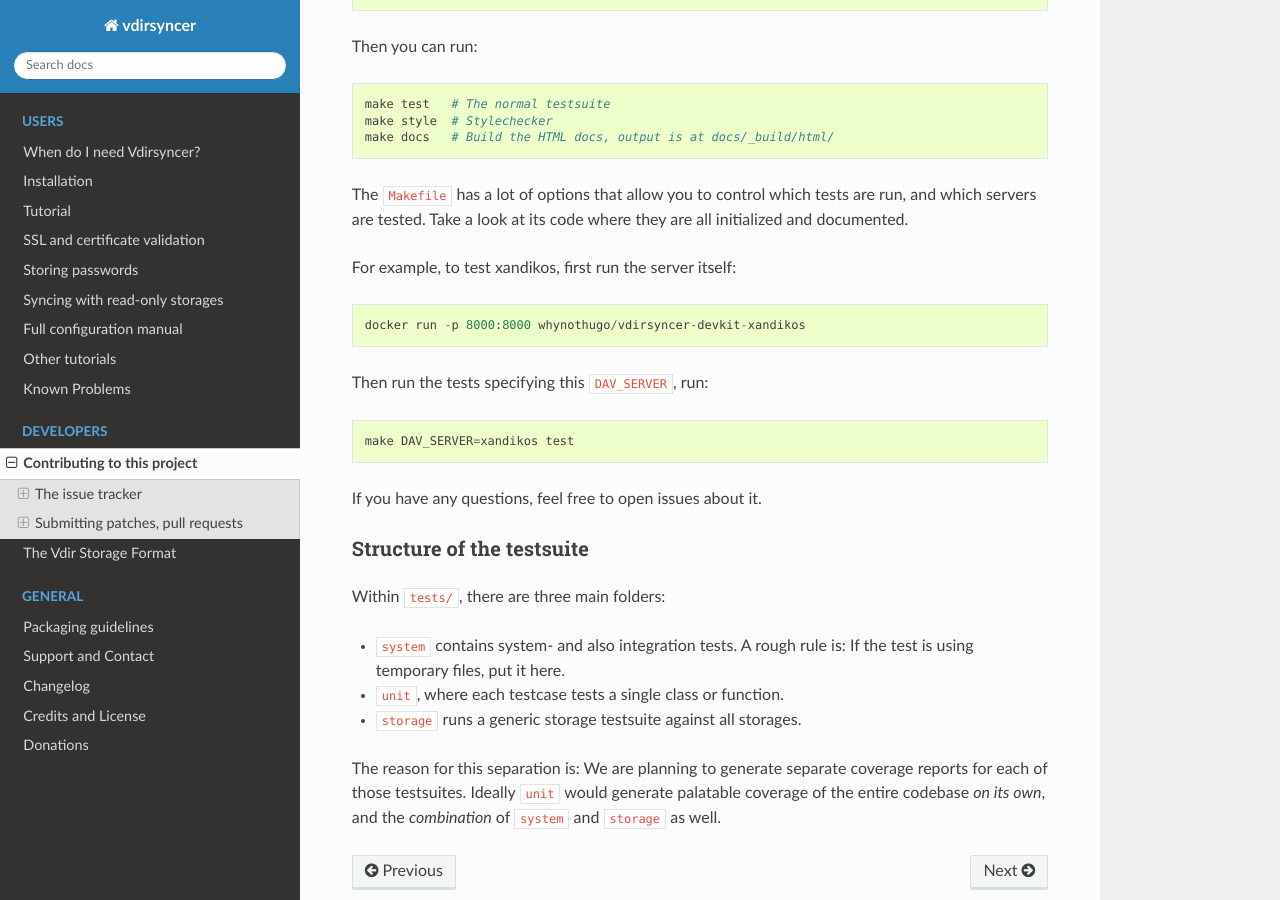
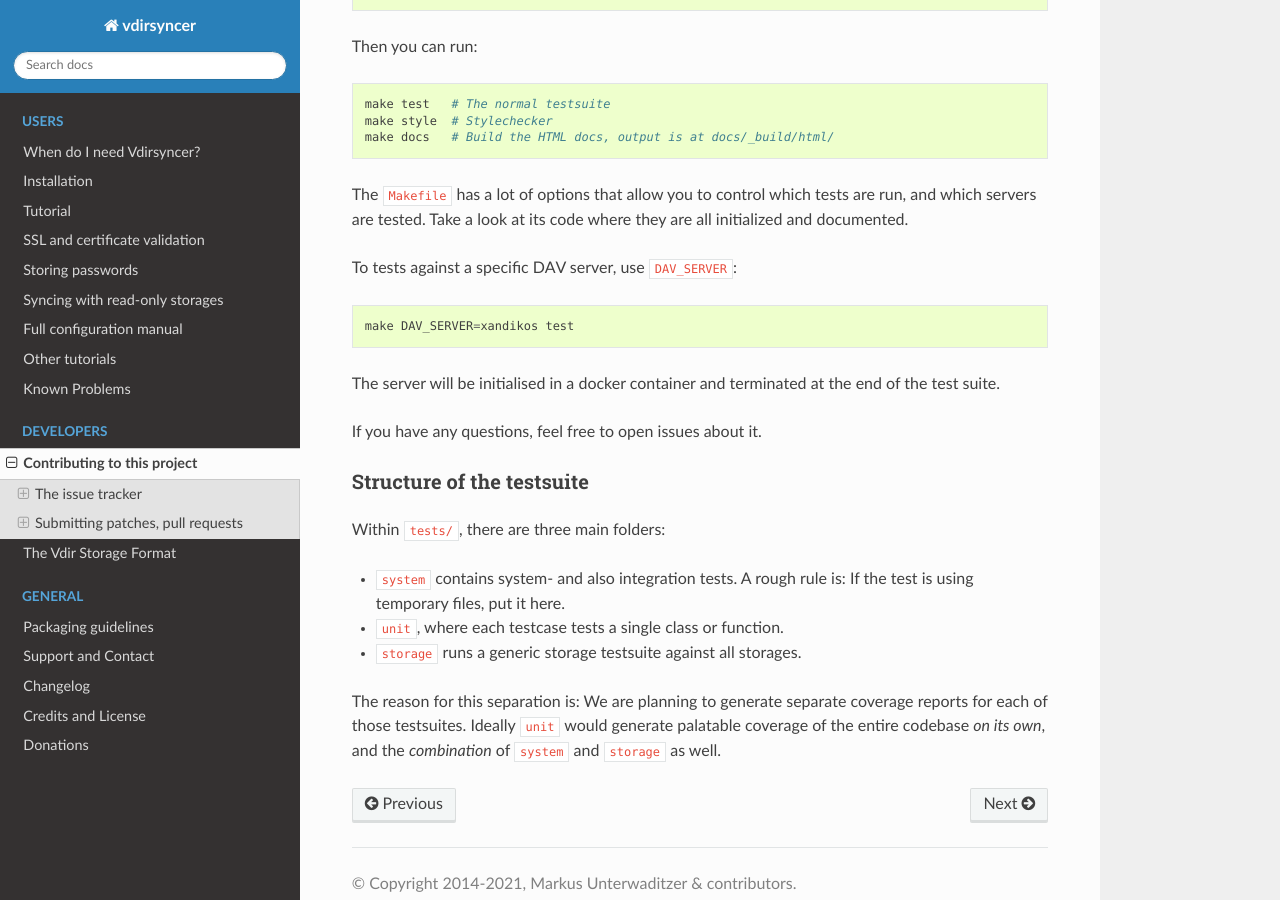
Before and after one commit to pimutils/vdirsyncer, a Sphinx documentation site: the page built from docs/contributing.rst, in a window 1280 px wide and 900 px high, scrolled down 1644 px. Built offline with Sphinx 7.4.7 and the Read the Docs theme 2.0.0, drawn with Linux system fonts in a browser that asks for light colours.

Commit message:
Update docs on test DAV servers

```diff
--- a/docs/contributing.rst
+++ b/docs/contributing.rst
@@ -100,13 +100,12 @@ The ``Makefile`` has a lot of options that allow you to control which tests are
 run, and which servers are tested. Take a look at its code where they are all
 initialized and documented.
 
-For example, to test xandikos, first run the server itself::
-
-    docker run -p 8000:8000 whynothugo/vdirsyncer-devkit-xandikos
-
-Then run the tests specifying this ``DAV_SERVER``, run::
+To tests against a specific DAV server, use ``DAV_SERVER``::
 
     make DAV_SERVER=xandikos test
+
+The server will be initialised in a docker container and terminated at the end
+of the test suite.
 
 If you have any questions, feel free to open issues about it.
 
```
